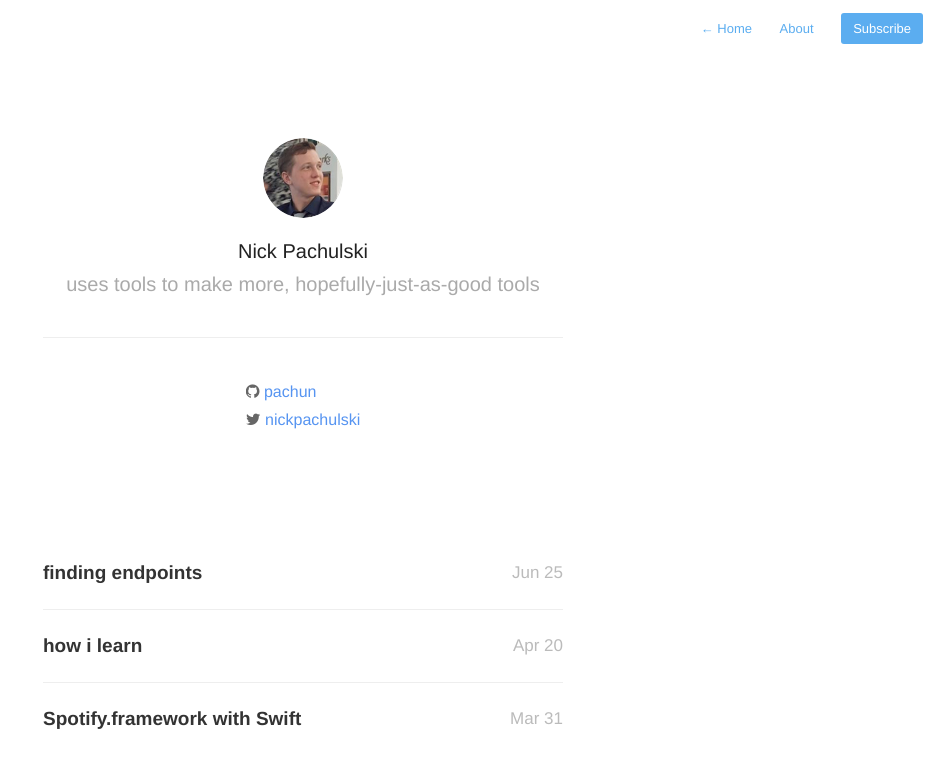
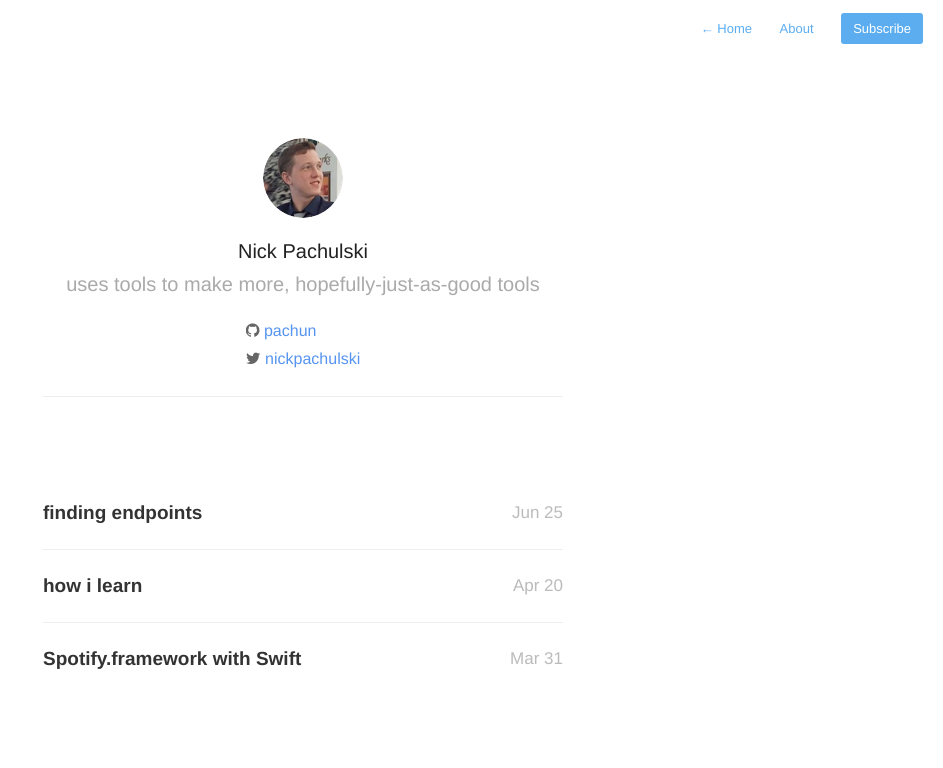
Before and after one commit to pachun/old.pachun.github.io, a Jekyll site: the page built from index.html, in a window 1280 px wide. Shown: the top 768 px of the page, without its empty margins (337-1280 px from the left). Built offline with Jekyll 4.4.1, drawn with Linux system fonts in a browser that asks for light colours; nearby versions of some CDN libraries; Markdown is read by kramdown in place of the engine named in the settings; the list of posts is cut into pages by our own code.

Commit message:
Restyle for mobile screens.

```diff
--- a/_includes/profile.html
+++ b/_includes/profile.html
@@ -7,7 +7,6 @@
             <h1>{{ site.author }}</h1>
             <h2>{{ site.description }}</h2>
 
-        </header>
             <div id="contact">
               <i class="fa fa-github"></i>
               <a href="http://github.com/{{ site.authorGithub }}">
@@ -21,5 +20,6 @@
                 {{ site.authorTwitter }}
               </a>
             </div>
+        </header>
     </section>
 </div>
--- a/assets/css/style.css
+++ b/assets/css/style.css
@@ -81,13 +81,13 @@ h2 {
   display: inline-block;
   line-height: 28px;
   text-align: left;
-  margin-bottom: 20px;
+  margin-top: 20px;
 }
 
 .profile #header {
 	border-bottom: 1px solid #eee;
 	margin-bottom: 40px;
-	padding-bottom: 40px;
+	padding-bottom: 20px;
 	text-align: center;
 	position: relative;
 }
```
Lines whose indentation alone changed are shown as unchanged.
